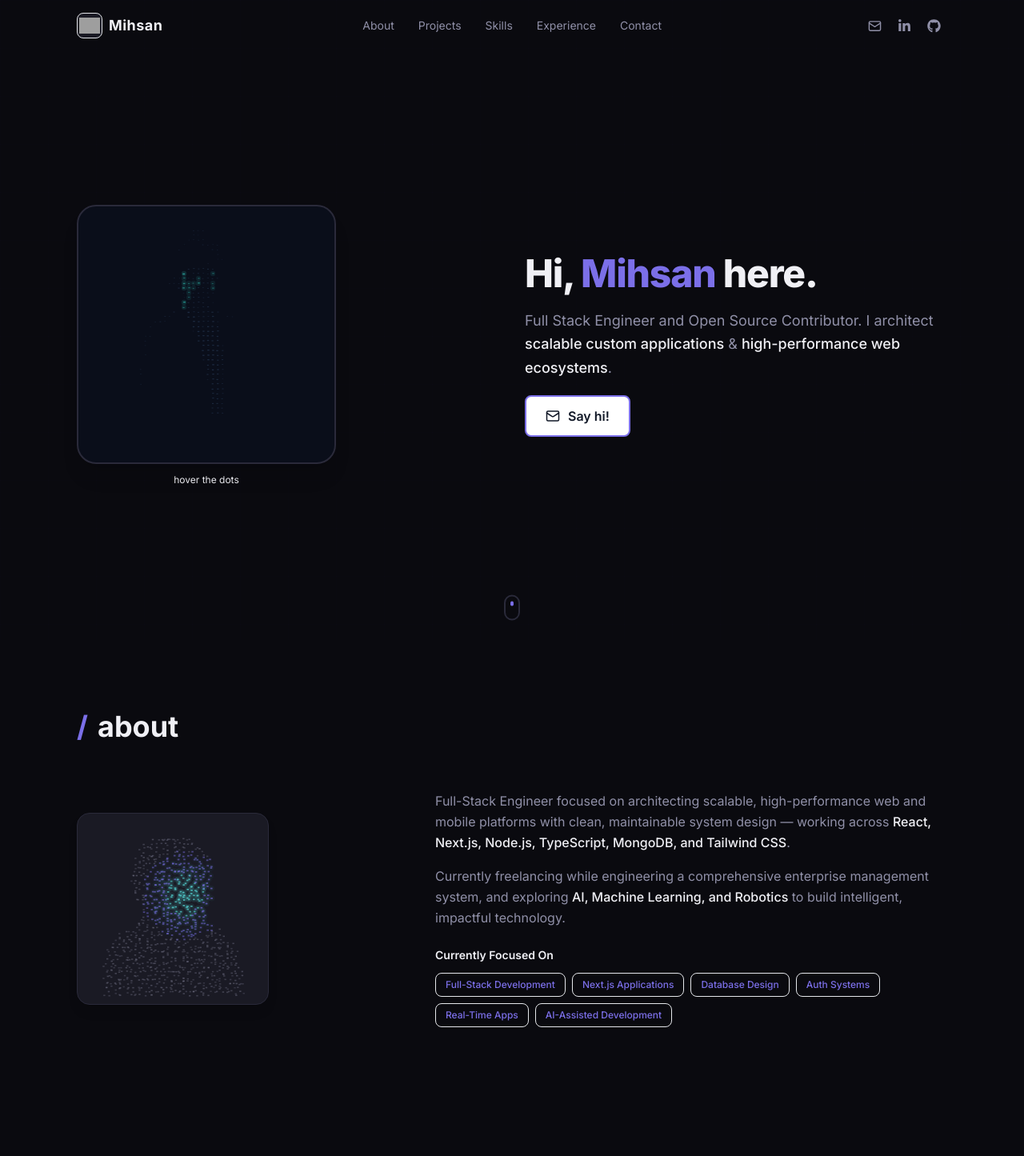
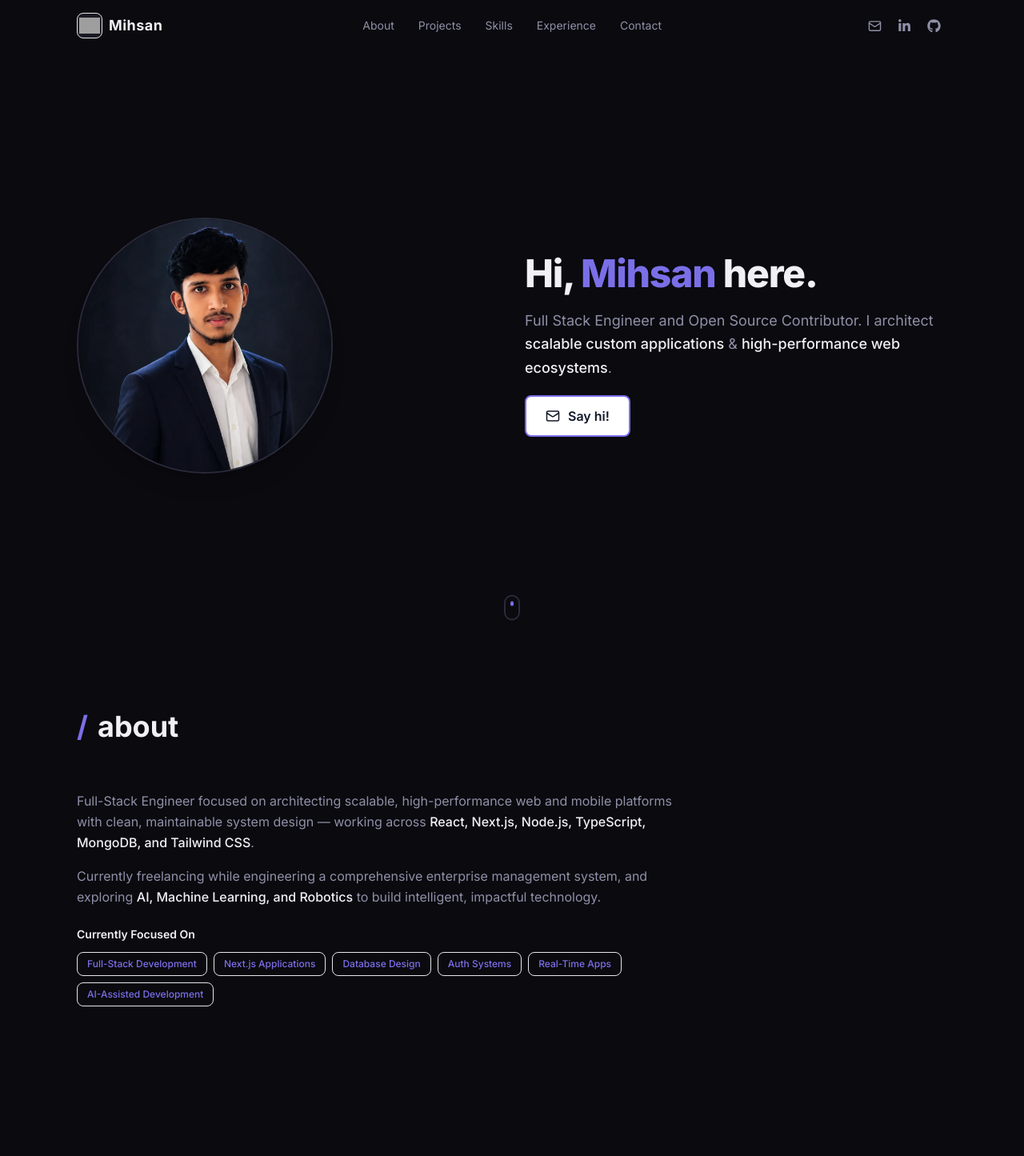
Before and after one commit to mihsanalam/mihsan-portfolio, a Next.js app: page / in a window 1280 px wide. Shown: the top 1445 px of the page at 80% size. Built offline with nearby package versions, Linux system fonts and the light colour scheme; grey boxes are pictures that could not be loaded.

Commit message:
UI: show real portrait photo in Hero and make About text-only

```diff
--- a/src/components/sections/About.tsx
+++ b/src/components/sections/About.tsx
@@ -1,6 +1,5 @@
 "use client";
 import { motion } from "framer-motion";
-import ParticleImage from "@/components/layout/ParticleImage";
 
 const focusAreas = [
   "Full-Stack Development",
@@ -28,28 +27,14 @@ export default function About() {
           <div className="w-16 h-1 bg-accent/30 rounded-full mt-4" />
         </motion.div>
 
-        <div className="grid grid-cols-1 lg:grid-cols-5 gap-8 items-center">
-          {/* Left — Photo */}
+        <div className="max-w-3xl">
+          {/* Bio */}
           <motion.div
-            initial={{ opacity: 0, x: -30 }}
-            whileInView={{ opacity: 1, x: 0 }}
+            initial={{ opacity: 0, y: 20 }}
+            whileInView={{ opacity: 1, y: 0 }}
             viewport={{ once: true }}
             transition={{ duration: 0.5 }}
-            className="lg:col-span-2"
-          >
-            {/* Interactive particle logo — dots break apart on hover */}
-            <div className="relative w-full max-w-[240px] mx-auto lg:mx-0 rounded-2xl border border-border overflow-hidden shadow-lg bg-surface-2">
-              <ParticleImage className="w-full aspect-square" />
-            </div>
-          </motion.div>
-
-          {/* Right — Bio */}
-          <motion.div
-            initial={{ opacity: 0, x: 30 }}
-            whileInView={{ opacity: 1, x: 0 }}
-            viewport={{ once: true }}
-            transition={{ duration: 0.5, delay: 0.2 }}
-            className="lg:col-span-3 space-y-4"
+            className="space-y-4"
           >
             <p className="text-text-secondary leading-relaxed">
               Full-Stack Engineer focused on architecting scalable, high-performance web and
--- a/src/components/sections/Hero.tsx
+++ b/src/components/sections/Hero.tsx
@@ -1,7 +1,7 @@
 "use client";
 import { motion } from "framer-motion";
 import { Mail } from "lucide-react";
-import DotPortrait from "@/components/ui/DotPortrait";
+import Image from "next/image";
 
 export default function Hero() {
   return (
@@ -38,13 +38,18 @@ export default function Hero() {
               {/* Glow ring */}
               <div className="absolute -inset-4 rounded-full bg-gradient-to-br from-accent/20 via-accent-2/10 to-transparent blur-2xl animate-pulse" />
 
-              {/* Interactive dot portrait — reconstructed from luminance */}
-              <div className="relative rounded-3xl border-2 border-border shadow-xl overflow-hidden bg-[#0A0E1A]">
-                <DotPortrait className="w-64 h-64 sm:w-80 sm:h-80" />
+              {/* Studio portrait */}
+              <div className="relative w-64 h-64 sm:w-80 sm:h-80 rounded-full border-2 border-border shadow-xl overflow-hidden">
+                <Image
+                  src="/images/hero.webp"
+                  alt="Mihsan Alam — Full Stack Engineer"
+                  fill
+                  sizes="(max-width: 640px) 256px, 320px"
+                  className="object-cover"
+                  style={{ objectPosition: "center 22%" }}
+                  priority
+                />
               </div>
-              <p className="mt-3 text-center text-xs text-text-secondary/70">
-                hover the dots
-              </p>
             </div>
           </motion.div>
 
```
